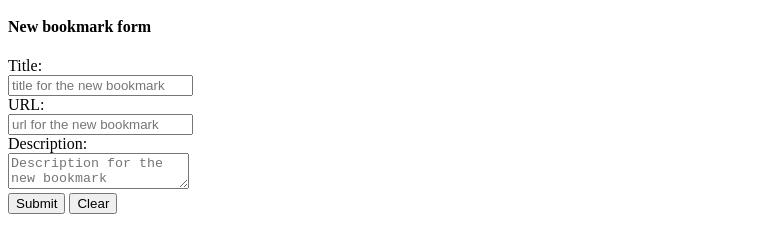
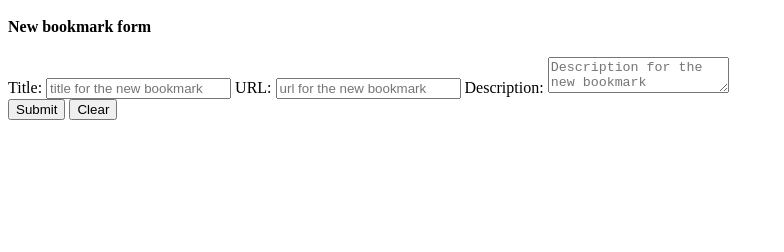
Before and after one commit to TzeMingHo/Project-shared-Bookmarks, a website with bundled scripts: page index.html in a window 1280 px wide. Shown: the part 104-356 px from the top of the page, without its empty margins (0-784 px from the left). Built offline with nearby package versions, Linux system fonts and the light colour scheme.

Commit message:
added some css

```diff
--- a/index.html
+++ b/index.html
@@ -3,6 +3,7 @@
   <head>
     <meta charset="UTF-8" />
     <meta name="viewport" content="width=device-width, initial-scale=1.0" />
+    <link rel="stylesheet" href="styles.css" />
     <title>Shared-Bookmarks</title>
     <script type="module" src="script.js"></script>
   </head>
@@ -20,33 +21,34 @@
       <form id="bookmark-form">
         <h4 id="bookmark-header">New bookmark form</h4>
         <label for="bookmark-title">Title:</label>
-        <br />
+
         <input
           id="bookmark-title"
           name="bookmark-title"
           type="text"
           placeholder="title for the new bookmark"
         />
-        <br />
+
         <label for="bookmark-url">URL: </label>
-        <br />
+
         <input
           id="bookmark-url"
           name="bookmark-url"
           type="text"
           placeholder="url for the new bookmark"
         />
-        <br />
+
         <label for="bookmark-description">Description:</label>
-        <br />
+
         <textarea
           id="bookmark-description"
           name="bookmark-description"
           placeholder="Description for the new bookmark"
         ></textarea>
-        <br />
-        <button id="bookmark-submit" type="submit">Submit</button>
-        <button id="bookmark-clear" type="reset">Clear</button>
+        <div class="button-field">
+          <button id="bookmark-submit" type="submit">Submit</button>
+          <button id="bookmark-clear" type="reset">Clear</button>
+        </div>
       </form>
     </main>
   </body>
```
Also changed, not shown: styles.css (added).
